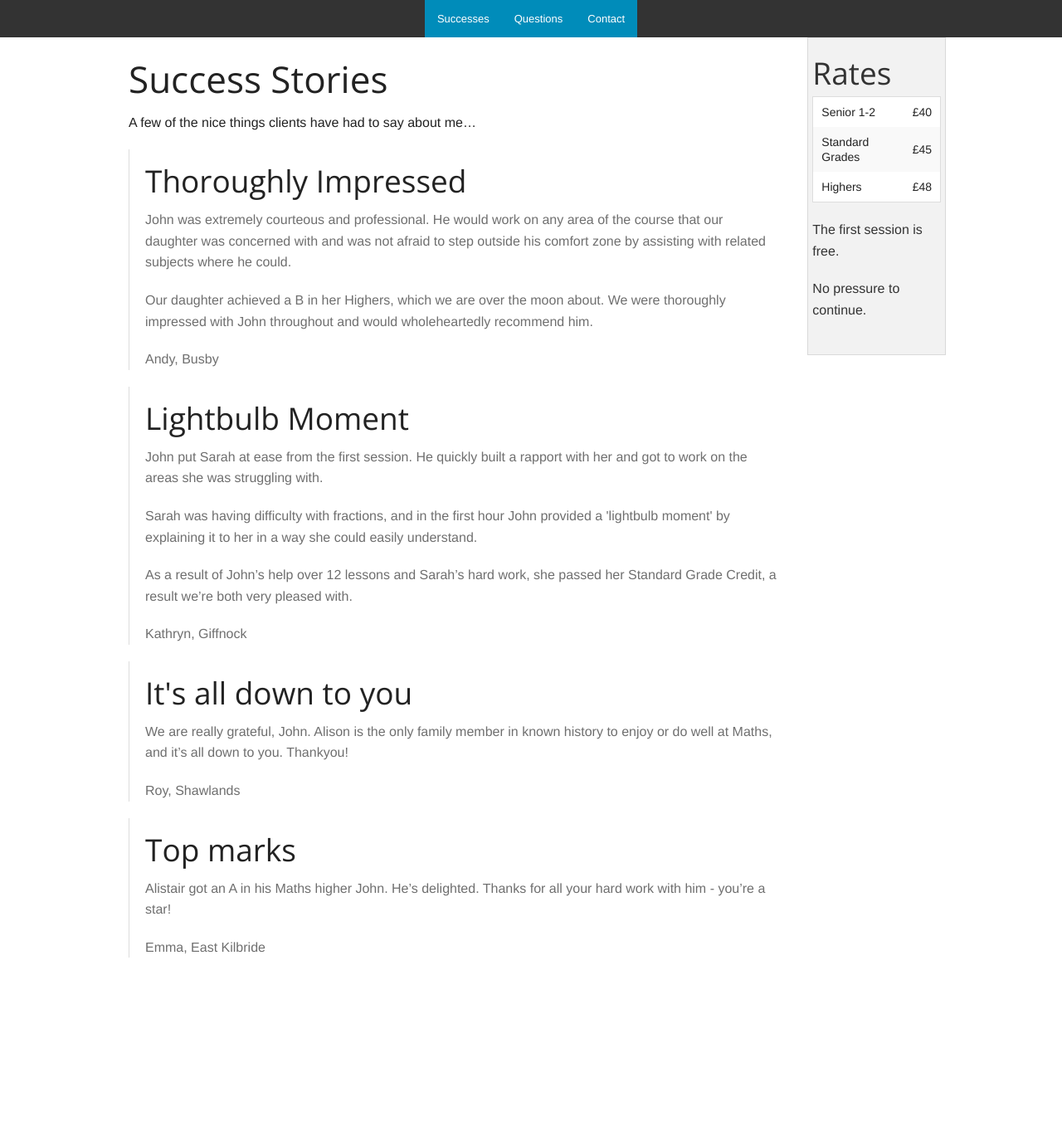
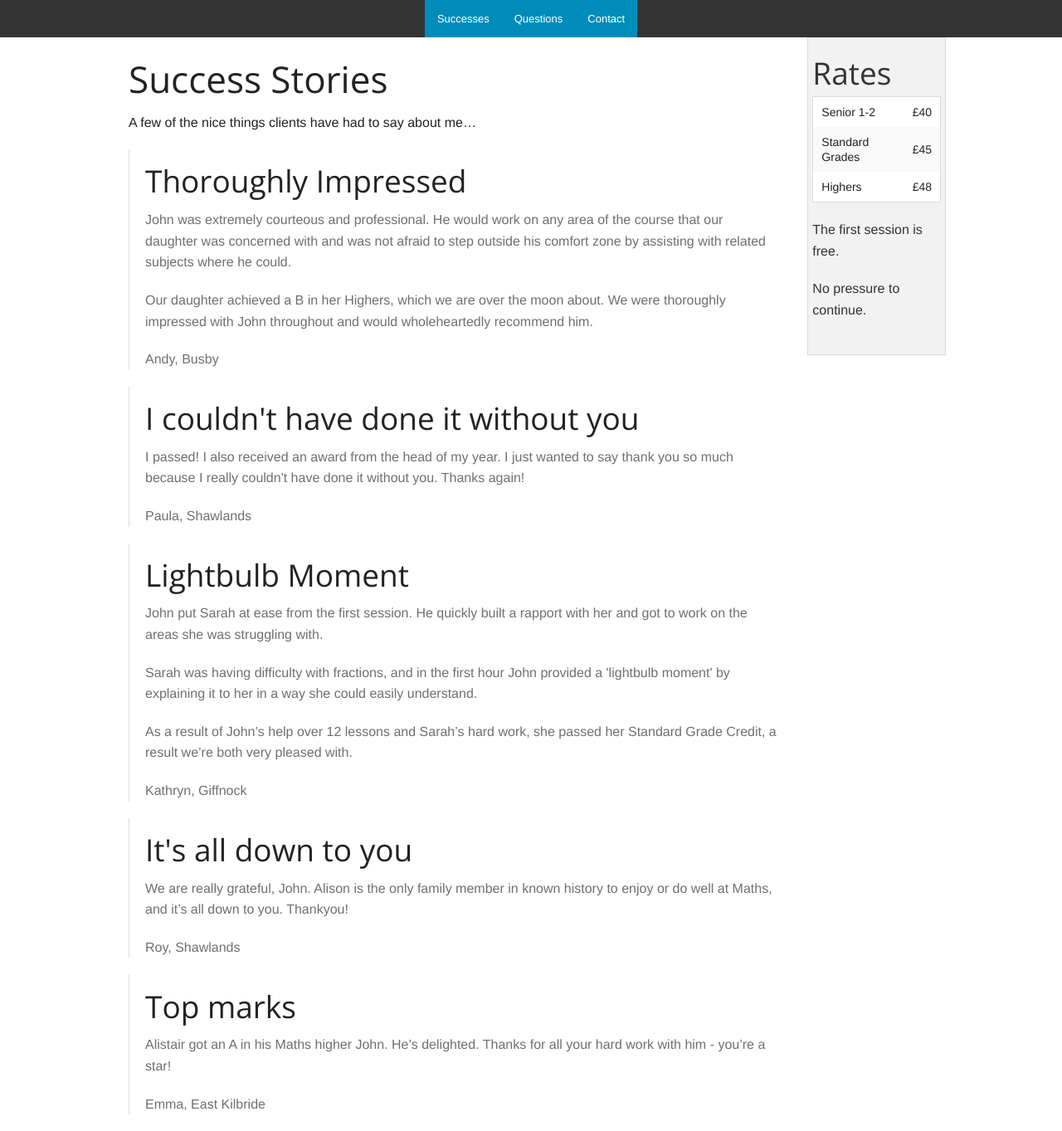
Before and after one commit to johngallagher/jgtutoring, a Jekyll site: the page built from successes/index.md, in a window 1280 px wide. Shown: the whole page at 83% size. Built offline with Jekyll 4.4.1, drawn with Linux system fonts in a browser that asks for light colours; before the commit the page ends 1174 px from its top, so only the background shows below that.

Commit message:
Updated testimonials.yml

```diff
--- a/_data/testimonials.yml
+++ b/_data/testimonials.yml
@@ -3,6 +3,11 @@
   quote:
     - paragraph: "John was extremely courteous and professional. He would work on any area of the course that our daughter was concerned with and was not afraid to step outside his comfort zone by assisting with related subjects where he could."
     - paragraph: "Our daughter achieved a B in her Highers, which we are over the moon about. We were thoroughly impressed with John throughout and would wholeheartedly recommend him."
+
+- title: "I couldn't have done it without you"
+  name: "Paula, Shawlands"
+  quote:
+    - paragraph: "I passed! I also received an award from the head of my year. I just wanted to say thank you so much because I really couldn't have done it without you. Thanks again!"
 
 - title: "Lightbulb Moment"
   name: "Kathryn, Giffnock"
```
